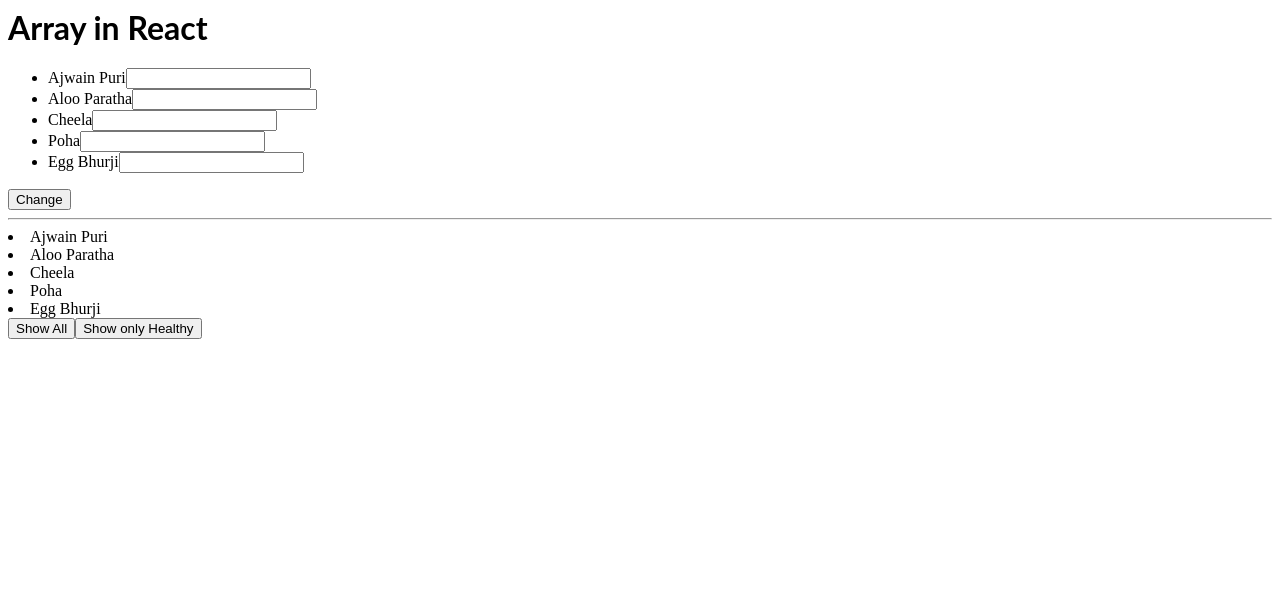
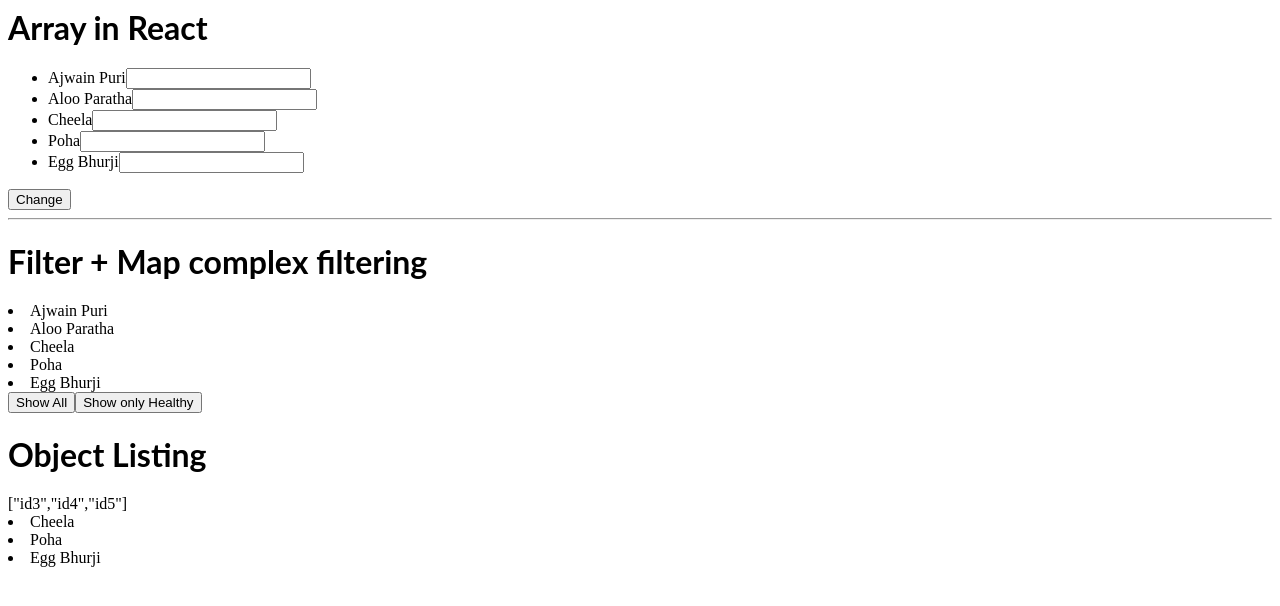
Before and after one commit to codingSlate/Array-in-React, a React (Create React App) app: page / in a window 1280 px wide. Shown: the top 606 px of the page. Built offline with nearby package versions, Linux system fonts and the light colour scheme.

Commit message:
Object listing

```diff
--- a/src/App.js
+++ b/src/App.js
@@ -1,6 +1,7 @@
 import React from 'react';
 import Breakfast from './Breakfast';
 import FilterArray from './FilterArray';
+import MappingObject from './MappingObject';
 import './style.css';
 
 export default function App() {
@@ -9,8 +10,11 @@ export default function App() {
       <h1>Array in React</h1>
       <Breakfast />
       <hr />
-      {/* Filter + Map complex filtering  */}
+      <h1>Filter + Map complex filtering </h1>
       <FilterArray />
+      {/* Mapping an Object to view */}
+      <h1>Object Listing</h1>
+      <MappingObject />
     </div>
   );
 }
--- /dev/null
+++ b/src/MappingObject.js
@@ -0,0 +1,22 @@
+import React from 'react';
+
+const MappingObject = () => {
+  const breakfast = {
+    id3: 'Cheela',
+    id4: 'Poha',
+    id5: 'Egg Bhurji',
+  };
+
+  return (
+    <>
+      {/* json */}
+      {JSON.stringify(Object.keys(breakfast))}
+
+      {Object.keys(breakfast).map((item) => (
+        <li keys={item}>{breakfast[item]}</li>
+      ))}
+    </>
+  );
+};
+
+export default MappingObject;
```
